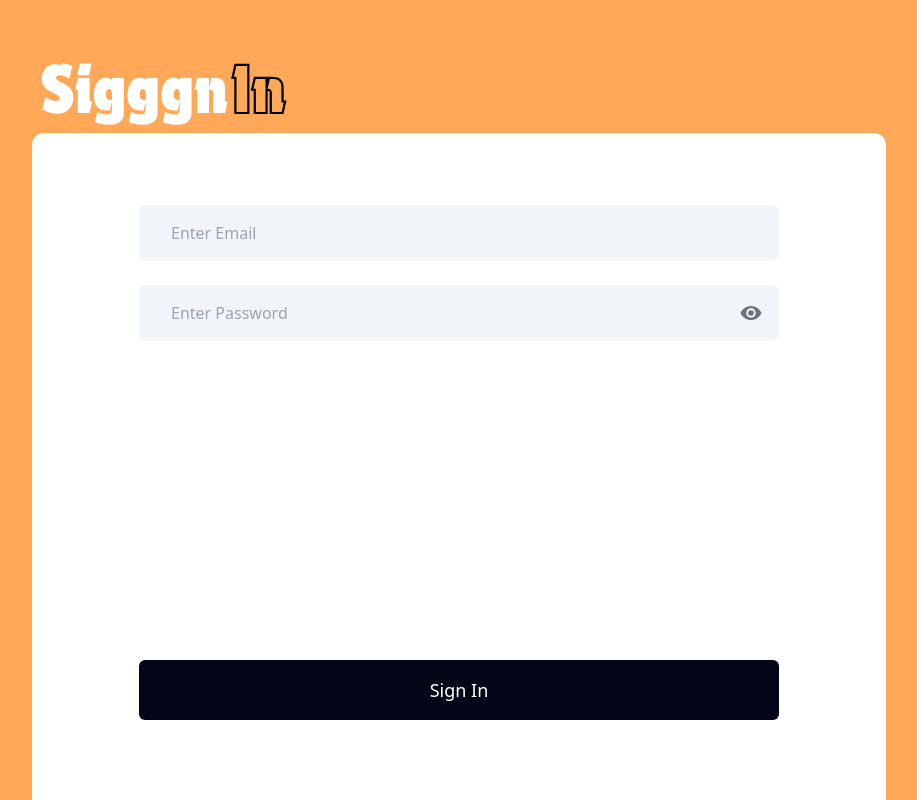
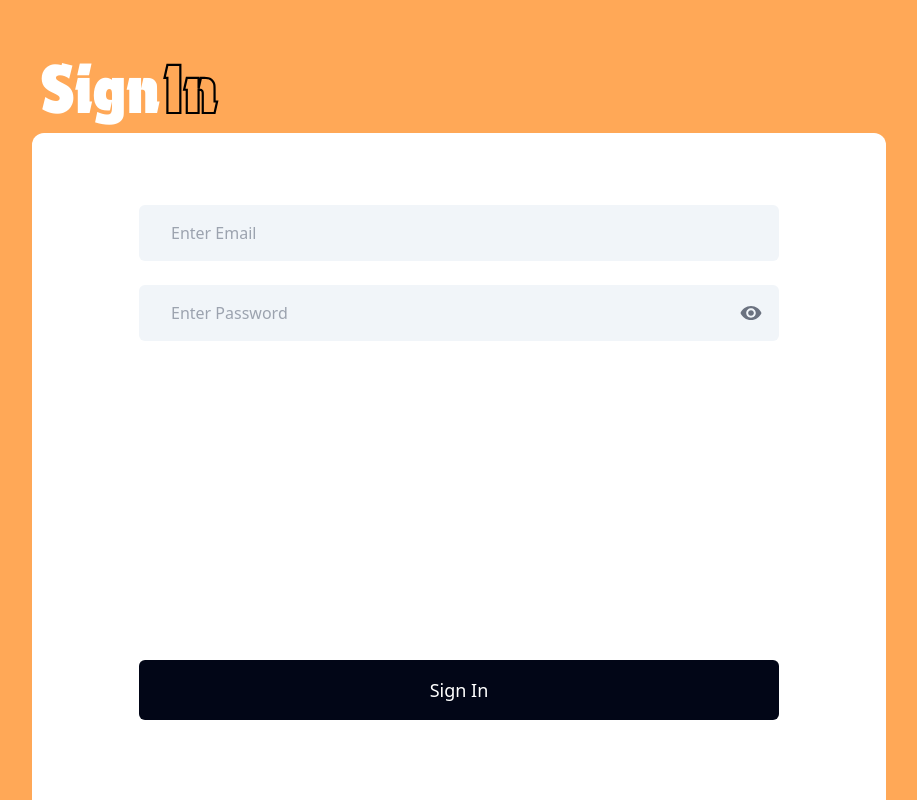
Before and after one commit to lambaharsh01/rentCoFrontend, a React (Create React App) app: page /signIn in a window 1280 px wide. Shown: the whole page, without its empty margins (181-1098 px from the left). Built offline with nearby package versions, Linux system fonts and the light colour scheme.

Commit message:
build push

```diff
--- a/src/modules/auth/signIn.jsx
+++ b/src/modules/auth/signIn.jsx
@@ -66,7 +66,7 @@ export default function SignIn() {
       <div className="w-100">
         <div className="rentCoRed col-lg-8 col-12 offset-0 offset-lg-2 h-1/6 flex items-end">
           <h1 className="rentCoFont mainFont text-7xl ps-2">
-            <span className="text-white me-1">Sigggn</span>
+            <span className="text-white me-1">Sign</span>
             <span className="outlined-text-medium-thin rentCoRedFont">In</span>
           </h1>
         </div>
```
Also changed, not shown: 8 other files (tests, documents, lock files or other folders).
